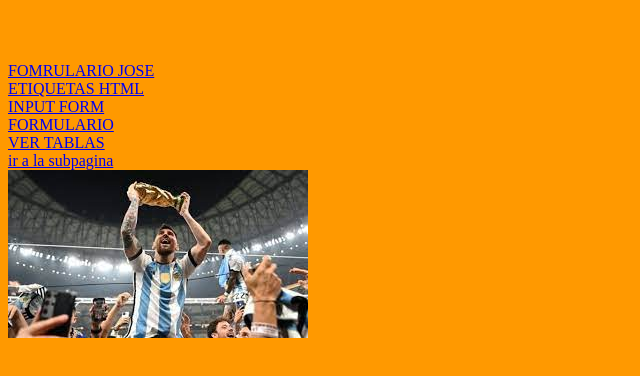
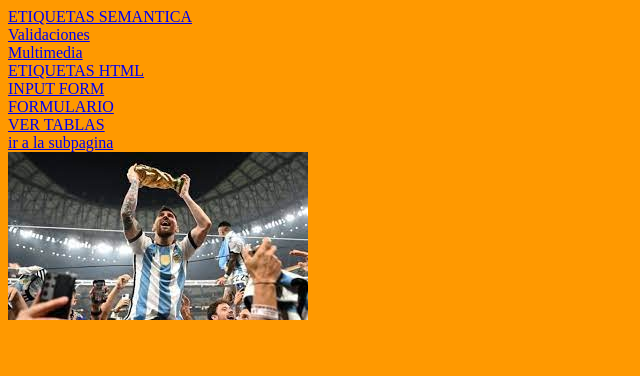
Before and after one commit to Barragan06/Ejemplo-clases, a plain HTML site: page index.html in a window 1280 px wide. Shown: the whole page, without its empty margins (0-640 px from the left). Drawn offline with Linux system fonts and the light colour scheme.

Commit message:
Subiendo Index

```diff
--- a/index.html
+++ b/index.html
@@ -8,13 +8,11 @@
     <link rel="stylesheet" href="css/style.css">
 </head>
 <body>
-    <a href="/html/validaciones.html"></a>
+    <a href="../Ejemplo-clases/html/semantica.html">ETIQUETAS SEMANTICA</a>
     <br>
-    <a href="../Ejemplo-clases/html/semantica.html"></a>
+    <a href="../Ejemplo-clases/html/validaciones.html">Validaciones</a>
     <br>
-    <a href="../Ejemplo-clases/html/multimedia.html"></a>
-    <br>
-    <a href="../Ejemplo-clases/html/formulario.html">FOMRULARIO JOSE</a>
+    <a href="../Ejemplo-clases/html/multimedia.html">Multimedia</a>
     <br>
     <a href="../Ejemplo-clases/html/Etiquetashtml.html">ETIQUETAS HTML</a>
     <br>
```
